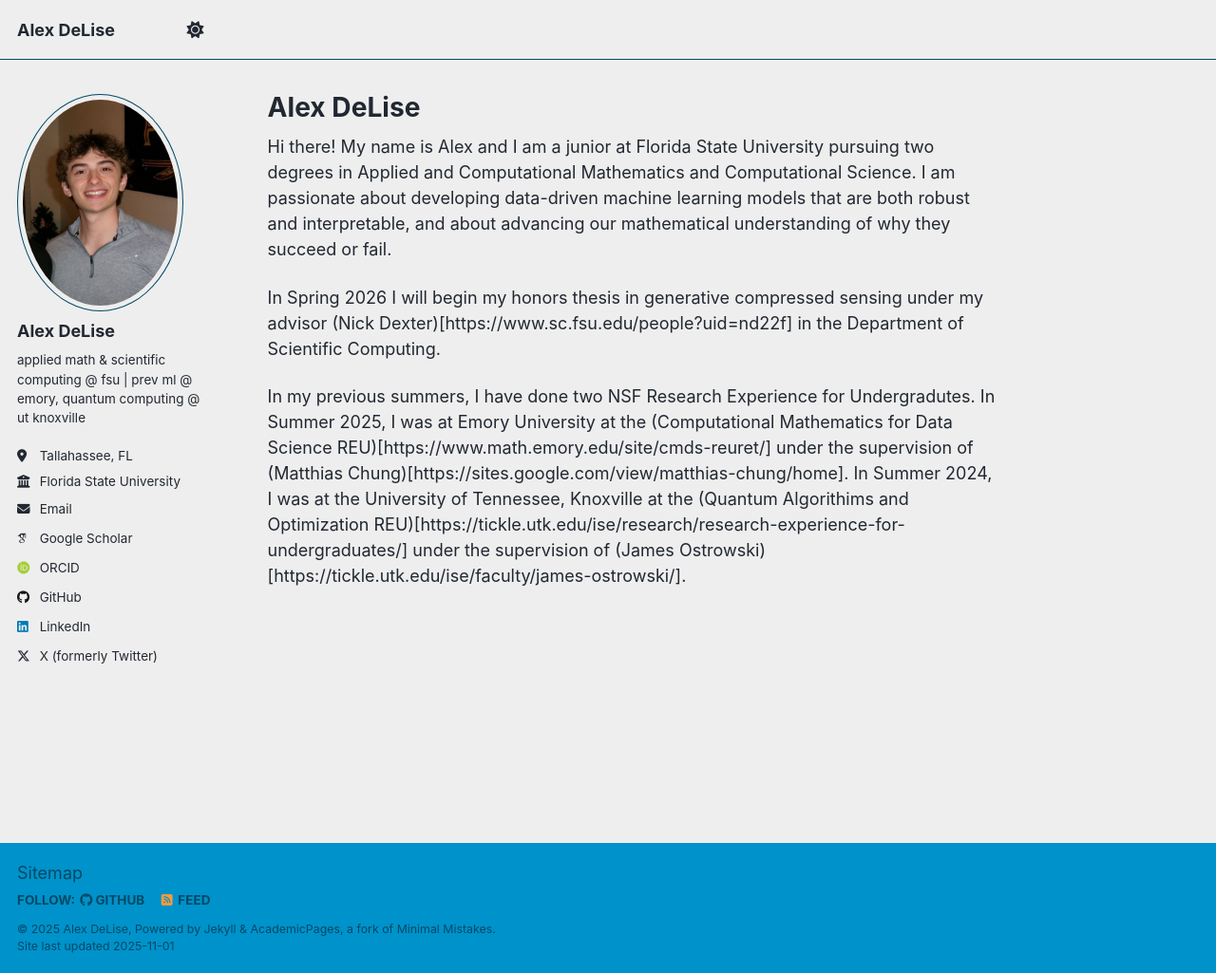
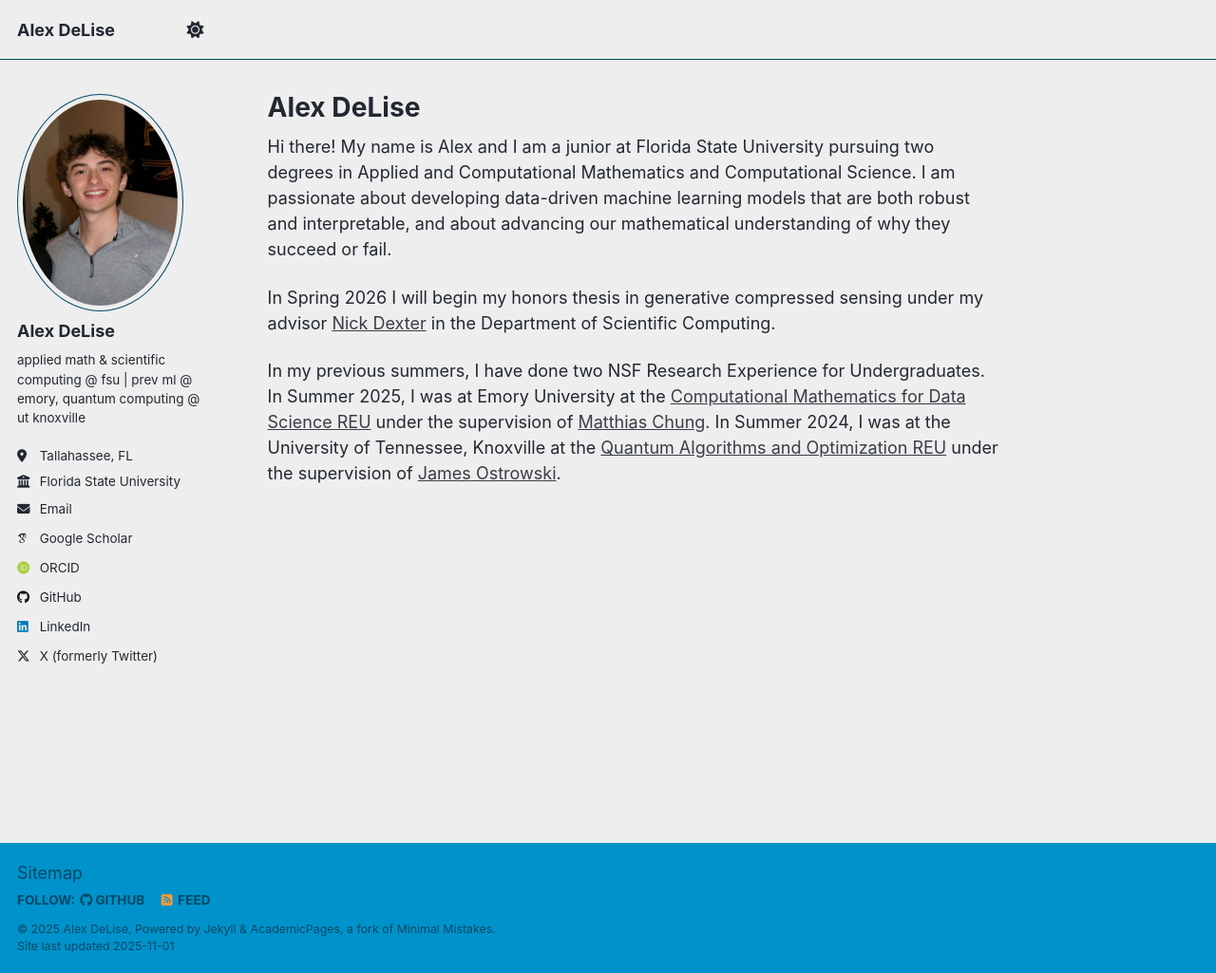
Before and after one commit to alexdelise/alexdelise.github.io, a Jekyll site: the page built from _pages/about.md, in a window 1280 px wide and 1025 px high. Shown: the whole window at 95% size. Built offline with Jekyll 4.4.1, drawn with Linux system fonts in a browser that asks for light colours; some web fonts are replaced; a script that is not in the unit is left out.

Commit message:
fixes incorrect link syntax

```diff
--- a/_pages/about.md
+++ b/_pages/about.md
@@ -9,6 +9,6 @@
 
 Hi there! My name is Alex and I am a junior at Florida State University pursuing two degrees in Applied and Computational Mathematics and Computational Science. I am passionate about developing data-driven machine learning models that are both robust and interpretable, and about advancing our mathematical understanding of why they succeed or fail.
 
-In Spring 2026 I will begin my honors thesis in generative compressed sensing under my advisor (Nick Dexter)[https://www.sc.fsu.edu/people?uid=nd22f] in the Department of Scientific Computing.
+In Spring 2026 I will begin my honors thesis in generative compressed sensing under my advisor [Nick Dexter](https://www.sc.fsu.edu/people?uid=nd22f) in the Department of Scientific Computing.
 
-In my previous summers, I have done two NSF Research Experience for Undergradutes. In Summer 2025, I was at Emory University at the (Computational Mathematics for Data Science REU)[https://www.math.emory.edu/site/cmds-reuret/] under the supervision of (Matthias Chung)[https://sites.google.com/view/matthias-chung/home]. In Summer 2024, I was at the University of Tennessee, Knoxville at the (Quantum Algorithims and Optimization REU)[https://tickle.utk.edu/ise/research/research-experience-for-undergraduates/] under the supervision of (James Ostrowski)[https://tickle.utk.edu/ise/faculty/james-ostrowski/].
+In my previous summers, I have done two NSF Research Experience for Undergraduates. In Summer 2025, I was at Emory University at the [Computational Mathematics for Data Science REU](https://www.math.emory.edu/site/cmds-reuret/) under the supervision of [Matthias Chung](https://sites.google.com/view/matthias-chung/home). In Summer 2024, I was at the University of Tennessee, Knoxville at the [Quantum Algorithms and Optimization REU](https://tickle.utk.edu/ise/research/research-experience-for-undergraduates/) under the supervision of [James Ostrowski](https://tickle.utk.edu/ise/faculty/james-ostrowski/).
```
